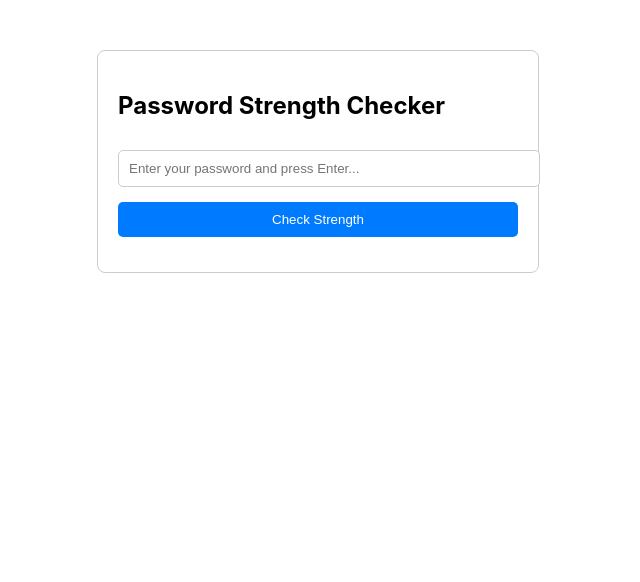
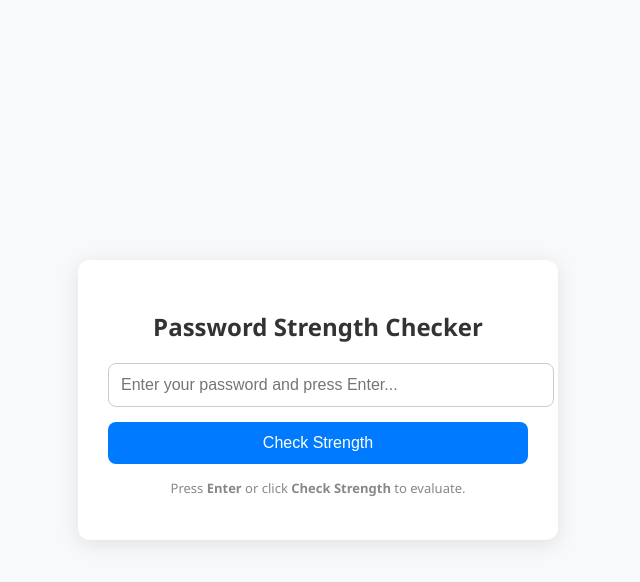
Before and after one commit to JimiPihlaja/PasswordStrengthChecker, a React (Create React App) app: page / in a window 1280 px wide. Shown: the top 582 px of the page, without its empty margins (322-962 px from the left). Built offline with nearby package versions, Linux system fonts and the light colour scheme.

Commit message:
UI changes

```diff
--- a/src/components/PasswordStrengthChecker.js
+++ b/src/components/PasswordStrengthChecker.js
@@ -1,4 +1,5 @@
 import React, { useState } from "react";
+import "../ui/PasswordStrengthChecker.css";
 
 export default function PasswordStrengthChecker() {
   const [password, setPassword] = useState("");
@@ -8,7 +9,7 @@ export default function PasswordStrengthChecker() {
 
   const handleChange = (e) => {
     setPassword(e.target.value);
-    setHasChecked(false); // Reset each time user changes input
+    setHasChecked(false);
   };
 
   const handleKeyPress = (e) => {
@@ -33,13 +34,11 @@ export default function PasswordStrengthChecker() {
     if (/[0-9]/.test(pwd)) pool += 10;
     if (/[^A-Za-z0-9]/.test(pwd)) pool += 32;
 
-    // Estimate entropy → convert to 0–100 scale
     const entropy = pwd.length * Math.log2(pool || 1);
-    const score = Math.min(Math.round((entropy / 100) * 100), 100);
-    return score;
+    return Math.min(Math.round((entropy / 100) * 100), 100);
   }
 
-  function generateFeedback(pwd, score) {
+  function generateFeedback(pwd) {
     if (!pwd) return "";
     const suggestions = [];
     if (pwd.length < 8) suggestions.push("Make it longer (12+ characters is better).");
@@ -47,92 +46,65 @@ export default function PasswordStrengthChecker() {
     if (!/[0-9]/.test(pwd)) suggestions.push("Include a number.");
     if (!/[^A-Za-z0-9]/.test(pwd)) suggestions.push("Add a special symbol like ! or @.");
     if (/password|1234|qwerty/i.test(pwd)) suggestions.push("Avoid common words or patterns.");
-
-    if (suggestions.length === 0) {
-      return "✅ Your password looks strong and secure!";
-    }
-    return suggestions.slice(0, 2).join(" ");
+    return suggestions.length === 0
+      ? "Your password looks strong and secure!"
+      : suggestions.slice(0, 2).join(" ");
   }
 
   function getLabel(score) {
-    if (score < 30) return { text: "Weak", color: "red" };
-    if (score < 60) return { text: "Medium", color: "orange" };
-    if (score < 85) return { text: "Strong", color: "green" };
-    return { text: "Very Strong", color: "darkgreen" };
+    if (score < 30) return { text: "Weak", color: "#e74c3c" };
+    if (score < 60) return { text: "Medium", color: "#f39c12" };
+    if (score < 85) return { text: "Strong", color: "#27ae60" };
+    return { text: "Very Strong", color: "#2ecc71" };
   }
 
   const label = getLabel(score);
 
   return (
-    <div style={{ maxWidth: 400, margin: "50px auto", padding: 20, border: "1px solid #ccc", borderRadius: 8 }}>
-      <h2>Password Strength Checker</h2>
+    <div className="password-checker-container">
+      <div className="password-checker-card">
+        <h2> Password Strength Checker</h2>
 
         <input
           type="password"
           value={password}
           onChange={handleChange}
-        onKeyPress={handleKeyPress}
+          onKeyDown={handleKeyPress}
           placeholder="Enter your password and press Enter..."
-        style={{
-          width: "100%",
-          padding: "10px",
-          marginTop: "10px",
-          marginBottom: "15px",
-          border: "1px solid #ccc",
-          borderRadius: "5px"
-        }}
+          className="password-input"
         />
 
-      <button
-        onClick={checkStrength}
-        style={{
-          width: "100%",
-          padding: "10px",
-          backgroundColor: "#007BFF",
-          color: "white",
-          border: "none",
-          borderRadius: "5px",
-          cursor: "pointer",
-          marginBottom: "15px"
-        }}
-      >
+        <button onClick={checkStrength} className="password-button">
           Check Strength
         </button>
 
         {hasChecked && (
           <>
-          {/* Strength bar */}
+            <div className="strength-bar-bg">
               <div
-            style={{
-              width: "100%",
-              height: "8px",
-              backgroundColor: "#eee",
-              borderRadius: "5px",
-              overflow: "hidden",
-              marginBottom: "10px"
-            }}
-          >
-            <div
-              style={{
-                height: "8px",
-                width: `${score}%`,
-                backgroundColor: label.color,
-                transition: "width 0.4s"
-              }}
+                className="strength-bar-fill"
+                style={{ width: `${score}%` }}
               ></div>
             </div>
 
-          {/* Strength label + numeric score */}
-          <p style={{ fontWeight: "bold", color: label.color }}>
+            <p
+              style={{
+                fontWeight: "bold",
+                color: label.color,
+                fontSize: "18px",
+              }}
+            >
               Strength: {label.text} ({score}/100)
             </p>
 
-          {/* Feedback */}
-          {feedback && (
-            <p style={{ fontSize: "14px", marginTop: "8px" }}>{feedback}</p>
-          )}
+            {feedback && <p className="feedback-box">{feedback}</p>}
           </>
         )}
+
+        <p className="hint">
+          Press <strong>Enter</strong> or click <strong>Check Strength</strong> to evaluate.
+        </p>
+      </div>
     </div>
   );
 }
--- /dev/null
+++ b/src/ui/PasswordStrengthChecker.css
@@ -0,0 +1,85 @@
+
+.password-checker-container {
+  min-height: 100vh;
+  display: flex;
+  justify-content: center;
+  align-items: center;
+  background: #f8f9fa;
+  font-family: 'Segoe UI', sans-serif;
+}
+
+/* Card style */
+.password-checker-card {
+  background: white;
+  border-radius: 12px;
+  box-shadow: 0 4px 20px rgba(0, 0, 0, 0.1);
+  padding: 30px;
+  width: 100%;
+  max-width: 420px;
+  text-align: center;
+  transition: 0.3s ease;
+}
+
+.password-checker-card h2 {
+  margin-bottom: 20px;
+  color: #333;
+}
+
+/* Input and button */
+.password-input {
+  width: 100%;
+  padding: 12px;
+  margin-bottom: 15px;
+  border-radius: 8px;
+  border: 1px solid #ccc;
+  font-size: 16px;
+}
+
+.password-button {
+  width: 100%;
+  padding: 12px;
+  background-color: #007bff;
+  color: white;
+  border: none;
+  border-radius: 8px;
+  font-size: 16px;
+  cursor: pointer;
+  transition: background-color 0.3s ease;
+}
+
+.password-button:hover {
+  background-color: #0056b3;
+}
+
+/* Progress bar */
+.strength-bar-bg {
+  width: 100%;
+  height: 10px;
+  background-color: #eee;
+  border-radius: 5px;
+  overflow: hidden;
+  margin-top: 20px;
+  margin-bottom: 10px;
+}
+
+.strength-bar-fill {
+  height: 10px;
+  background: linear-gradient(to right, #e74c3c, #f39c12, #27ae60, #2ecc71);
+  transition: width 0.5s ease;
+}
+
+/* Feedback text */
+.feedback-box {
+  font-size: 14px;
+  margin-top: 10px;
+  color: #555;
+  background: #f1f1f1;
+  padding: 10px;
+  border-radius: 8px;
+}
+
+.hint {
+  margin-top: 15px;
+  font-size: 13px;
+  color: #888;
+}
```
Lines whose indentation alone changed are shown as unchanged.
